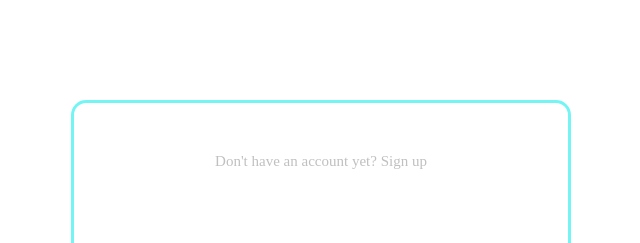
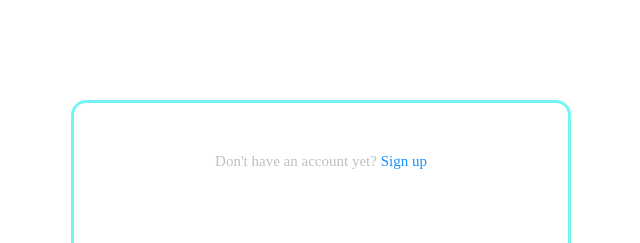
Before and after one commit to daydreamplace/not-found, a React (Vite) app: page / in a window 1280 px wide. Shown: the top 243 px of the page, without its empty margins (319-959 px from the left). Built offline with nearby package versions, Linux system fonts and the light colour scheme; a web font is replaced by a local one.

Commit message:
Add: 회원가입 페이지로 가는 링크 추가

```diff
--- a/src/App.jsx
+++ b/src/App.jsx
@@ -13,6 +13,7 @@ const App = () => {
         <BrowserRouter>
           <Routes>
             <Route path='/' element={<Main />} />
+            <Route path='/signup' element={<Main />} />
           </Routes>
         </BrowserRouter>
       </ThemeProvider>
--- a/src/pages/login/Login.jsx
+++ b/src/pages/login/Login.jsx
@@ -1,4 +1,5 @@
 import React from 'react';
+import { Link } from 'react-router-dom';
 import { AiOutlineMail, AiFillLock } from 'react-icons/ai';
 import styled from 'styled-components';
 
@@ -6,7 +7,7 @@ const Login = () => {
   return (
     <LoginForm>
       <p>
-        Don't have an account yet? <span>Sign up</span>
+        Don't have an account yet? <Link to='/signup'>Sign up</Link>
       </p>
       <div className='loginBox'>
         <label>* Email </label>
```
